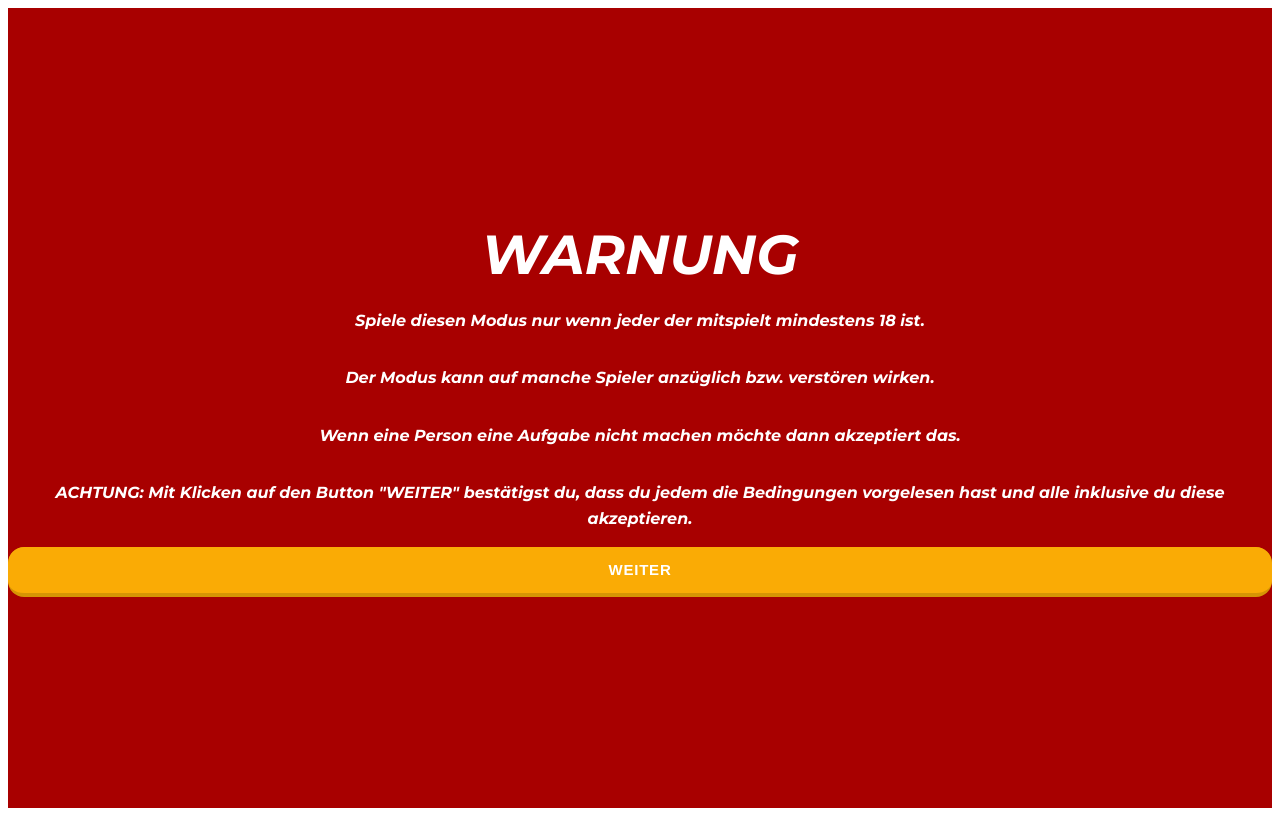
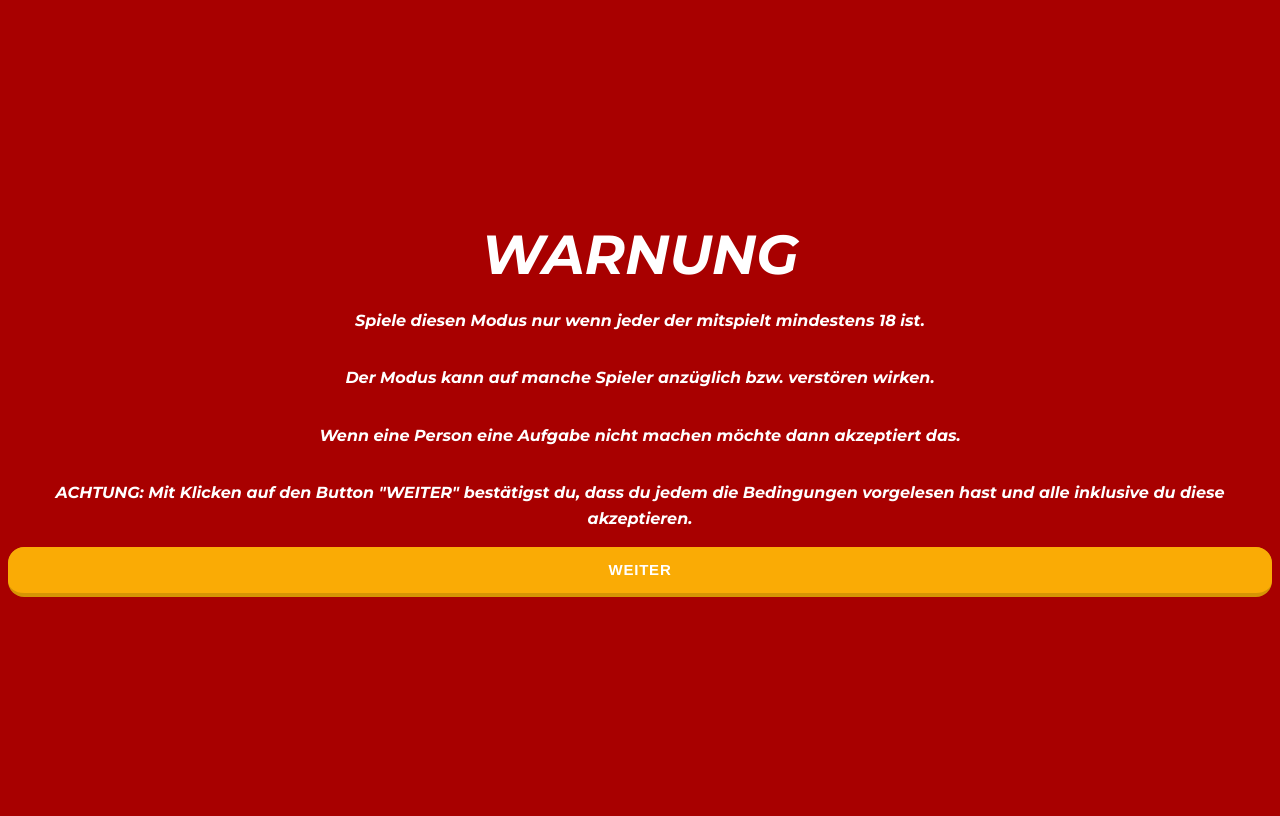
Before and after one commit to Sok-Solutions/Knockout, a Django app: page /warn/ in a window 1280 px wide. Run offline with Django 4.2, Linux system fonts and the light colour scheme.

Commit message:
Update warn.html

```diff
--- a/test_app/templates/warn.html
+++ b/test_app/templates/warn.html
@@ -117,7 +117,7 @@
         cursor: context-menu;
 
     }
-    body {line-height: 1.6; height: 100vh; overflow: hidden;}
+    body {background: #a80000 no-repeat center center/cover;line-height: 1.6; height: 100vh; overflow: hidden;}
     .container {
         width: 100%;
         height: 100%;
@@ -162,7 +162,7 @@
         width: 100%;
         height: 100vh;
         scroll-snap-align: center;
-        background: #a80000 no-repeat center center/cover;;
+        background: #a80000 no-repeat center center/cover;
     }
     /* Section Images */
     h3 { transition: 0.3s;color: #FAAB05; font-family: 'Raleway',sans-serif; font-size: 25px; font-weight: 800; line-height: 72px; margin: 0 0 24px; text-align: left; text-transform: uppercase; text-align: center;}
```
